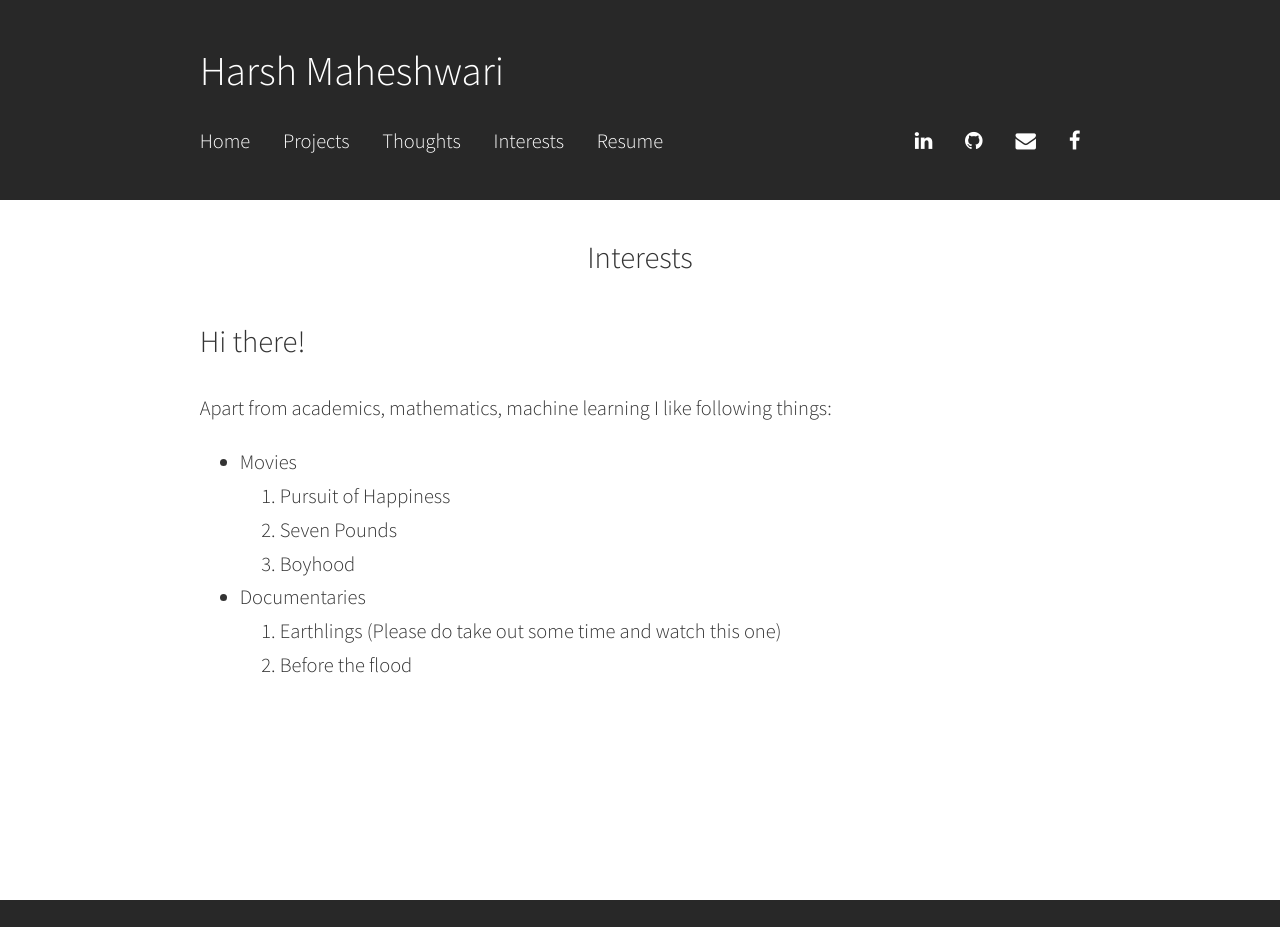
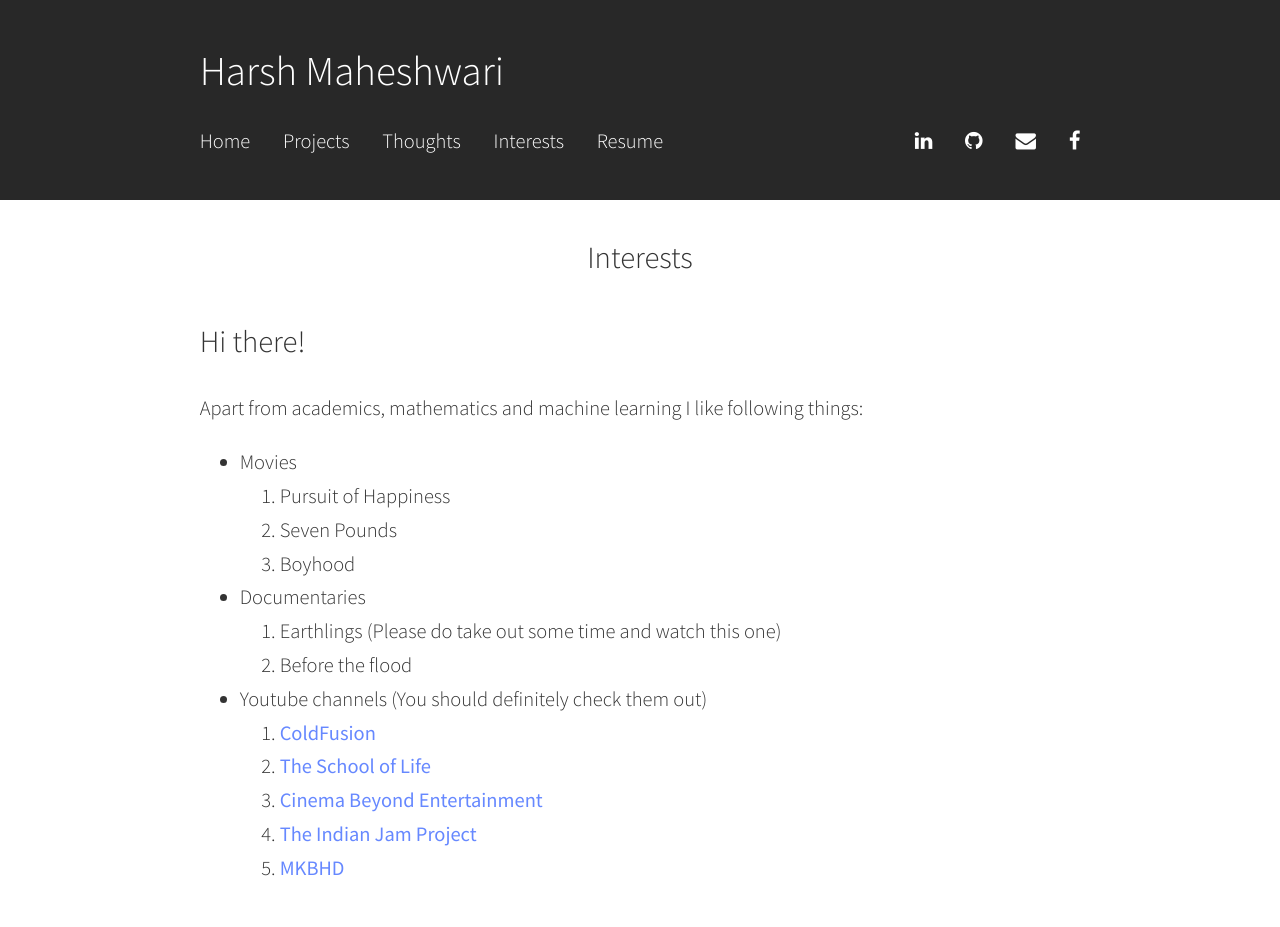
Before and after one commit to harshm121/portfolio-old, a Jekyll site: the page built from Interests/index.md, in a window 1280 px wide. Built offline with Jekyll 4.4.1, drawn with Linux system fonts in a browser that asks for light colours; before the commit the page ends 900 px from its top, so only the background shows below that.

Commit message:
Edit in index.md for interests

```diff
--- a/Interests/index.md
+++ b/Interests/index.md
@@ -4,7 +4,7 @@ title: "Interests"
 
 ## Hi there!
 
-Apart from academics, mathematics, machine learning I like following things:
+Apart from academics, mathematics and machine learning I like following things:
 
 - Movies
 	1. Pursuit of Happiness
@@ -14,3 +14,10 @@ Apart from academics, mathematics, machine learning I like following things:
 - Documentaries
 	1. Earthlings (Please do take out some time and watch this one)
 	2. Before the flood
+
+- Youtube channels (You should definitely check them out)
+	1. [ColdFusion](https://www.youtube.com/channel/UC4QZ_LsYcvcq7qOsOhpAX4A)
+	2. [The School of Life](https://www.youtube.com/channel/UC7IcJI8PUf5Z3zKxnZvTBog)
+	3. [Cinema Beyond Entertainment](https://www.youtube.com/channel/UC9uNpqgB0PfH1-hHQrUWXyw)
+	4. [The Indian Jam Project](https://www.youtube.com/channel/UCbpLD76CnWWZ-JqZ9LjR2Mw)
+	5. [MKBHD](https://www.youtube.com/channel/UCBJycsmduvYEL83R_U4JriQ)
```
